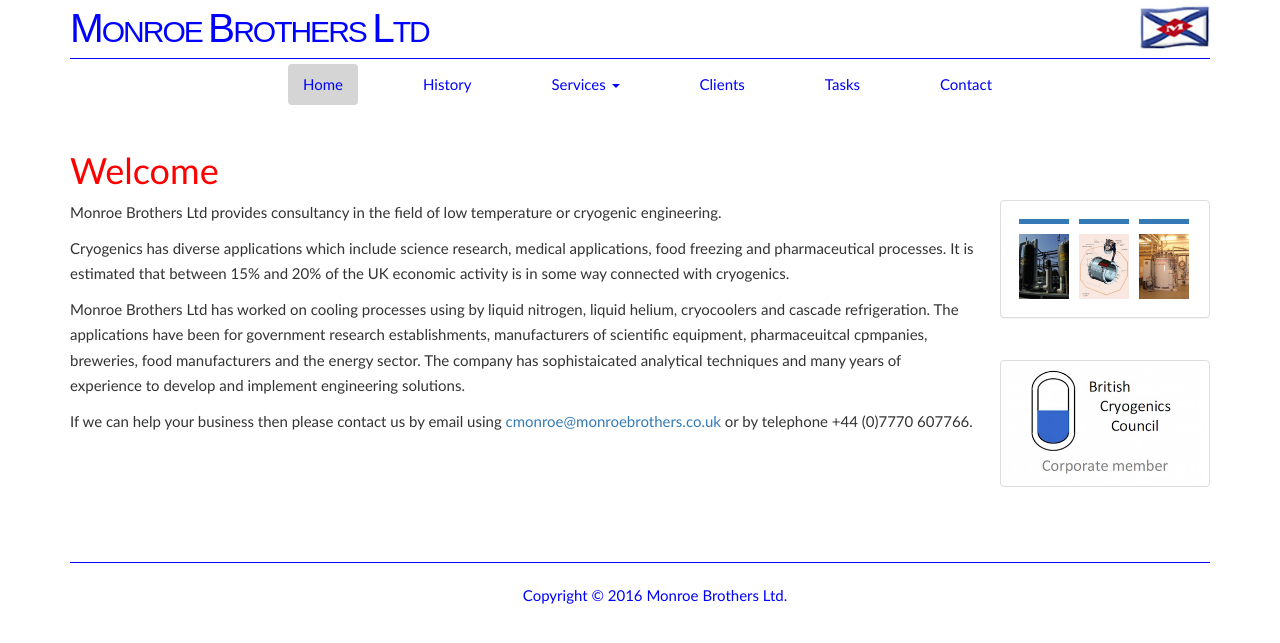
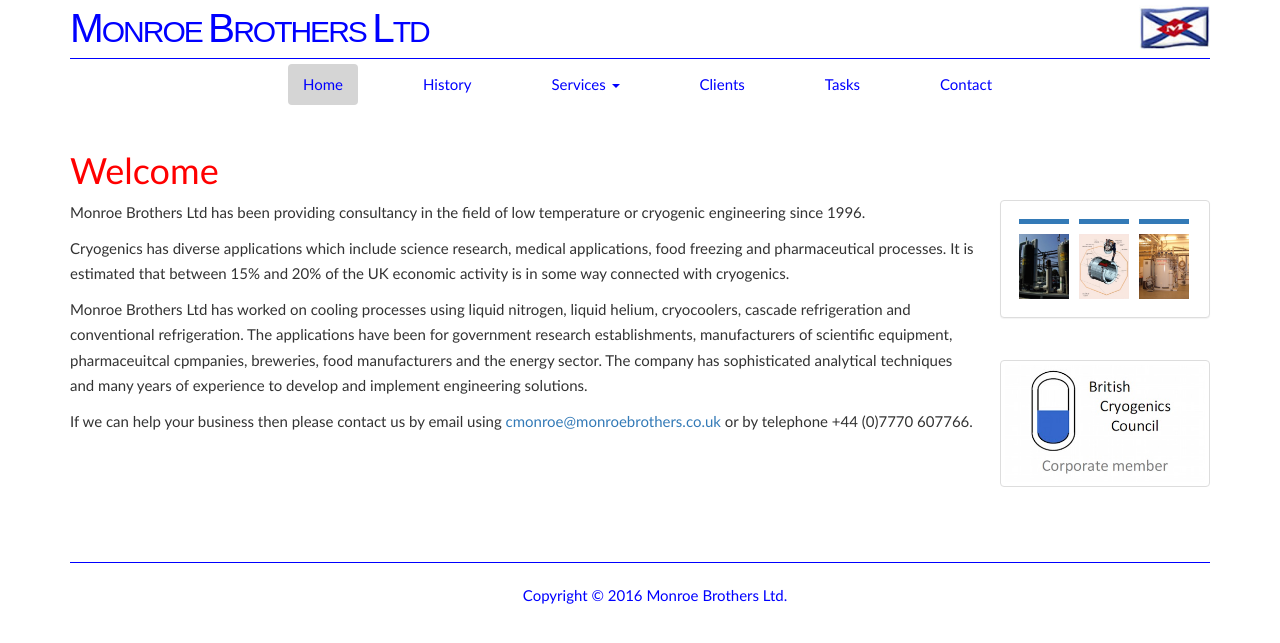
Before and after one commit to tcranston/cit-monroebrothers, a Jekyll site: the page built from index.md, in a window 1280 px wide. Shown: the top 643 px of the page. Built offline with Jekyll 4.4.1, drawn with Linux system fonts in a browser that asks for light colours.

Commit message:
Home Page

```diff
--- a/index.md
+++ b/index.md
@@ -4,10 +4,10 @@ title: Welcome
 permalink: /
 ---
 
-Monroe Brothers Ltd provides consultancy in the field of low temperature or cryogenic engineering.
+Monroe Brothers Ltd has been providing consultancy in the field of low temperature or cryogenic engineering since 1996.
 
 Cryogenics has diverse applications which include science research, medical applications, food freezing and pharmaceutical processes.  It is estimated that between 15% and 20% of the UK economic activity is in some way connected with cryogenics.
 
-Monroe Brothers Ltd has worked on cooling processes using by liquid nitrogen, liquid helium, cryocoolers and cascade refrigeration.  The applications have been for government research establishments, manufacturers of scientific equipment, pharmaceuitcal cpmpanies, breweries, food manufacturers and the energy sector.  The company has sophistaicated analytical techniques and many years of experience to develop and implement engineering solutions.
+Monroe Brothers Ltd has worked on cooling processes using liquid nitrogen, liquid helium, cryocoolers, cascade refrigeration and conventional refrigeration.  The applications have been for government research establishments, manufacturers of scientific equipment, pharmaceuitcal cpmpanies, breweries, food manufacturers and the energy sector.  The company has sophisticated analytical techniques and many years of experience to develop and implement engineering solutions.
 
 If we can help your business then please contact us by email using [cmonroe@monroebrothers.co.uk](cmonroe@monroebrothers.co.uk) or by telephone +44 (0)7770 607766.
```
Also changed, not shown: Case Studies/index.md (deleted, +0 -9 lines), Case Studies/pacific_northwest_national_laboratory.md (deleted, +0 -10 lines), Collaborations/index.md (deleted, +0 -9 lines), Collaborations/severn_science_ltd.md (deleted, +0 -10 lines), Fusion Energy/CCFE.md (deleted, +0 -8 lines), Fusion Energy/Tokamak Energy.md (deleted, +0 -8 lines), Fusion Energy/index.md (deleted, +0 -7 lines).
